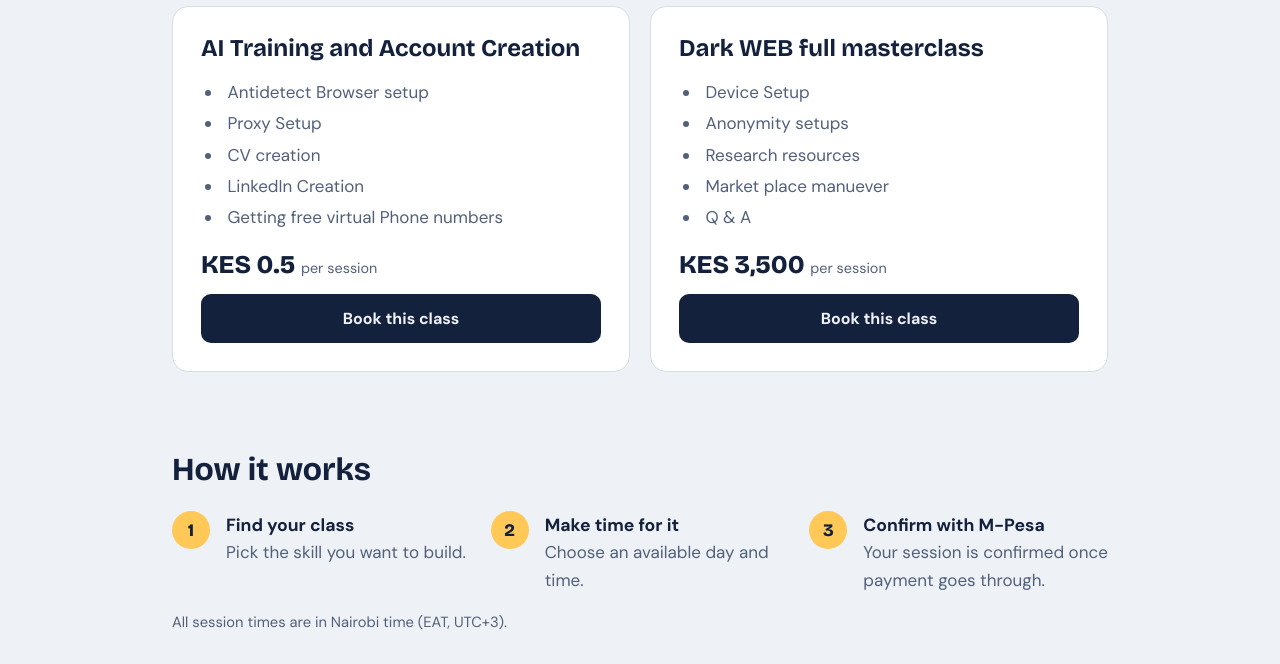
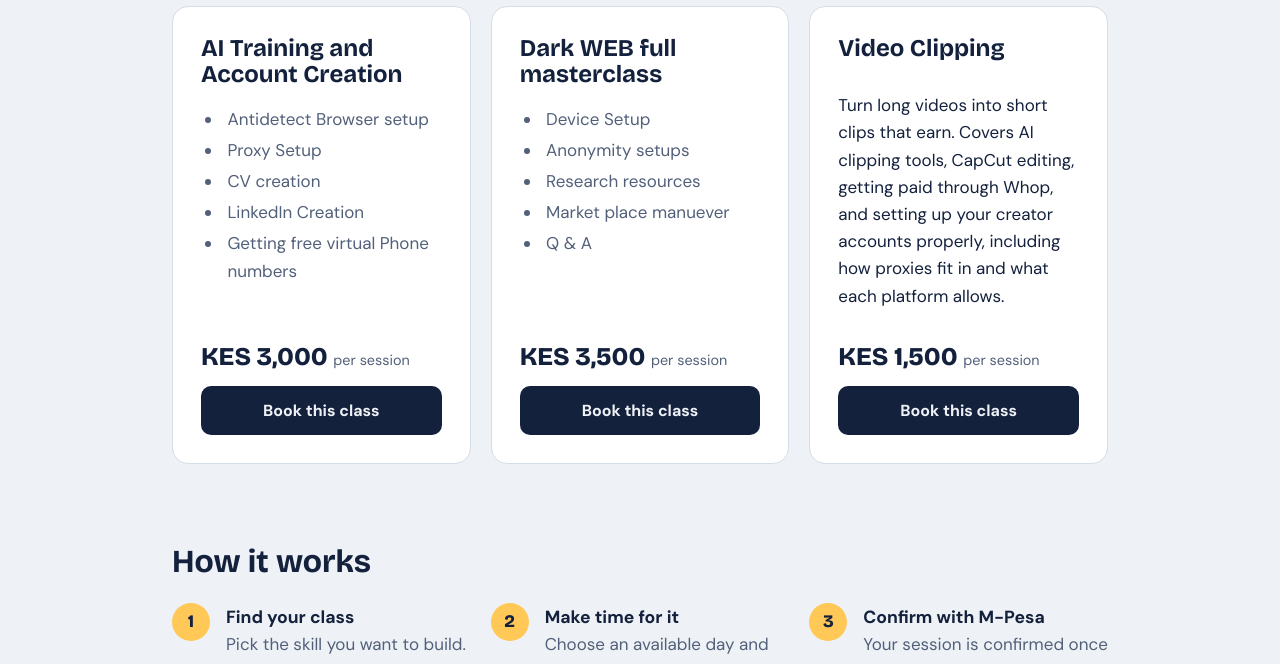
Before and after one commit to sharpestkorner/sharpestkorner, a plain HTML site: page index.html in a window 1280 px wide. Shown: the part 718-1382 px from the top of the page. Drawn offline with nearby package versions, Linux system fonts and the light colour scheme.

Commit message:
Add files via upload

```diff
--- a/index.html
+++ b/index.html
@@ -105,8 +105,9 @@ footer{padding:36px 0;border-top:1px solid var(--line);color:var(--muted);font-s
 // ===== EDIT THESE =====
 const API_URL = "https://sharpestkorner.atienoochola123.workers.dev";
 const CLASSES = [
-  {id:"ai", title:"AI Training and Account Creation", price:0.50, topics:["Antidetect Browser setup", "Proxy Setup", "CV creation", "LinkedIn Creation", "Getting free virtual Phone numbers"]},
-  {id:"darkweb", title:"Dark WEB full masterclass", price:3500, topics:["Device Setup", "Anonymity setups", "Research resources", "Market place manuever", "Q & A"]}
+  {id:"ai", title:"AI Training and Account Creation", price:3000, topics:["Antidetect Browser setup", "Proxy Setup", "CV creation", "LinkedIn Creation", "Getting free virtual Phone numbers"]},
+  {id:"darkweb", title:"Dark WEB full masterclass", price:3500, topics:["Device Setup", "Anonymity setups", "Research resources", "Market place manuever", "Q & A"]},
+  {id:"clipping", title:"Video Clipping", price:1500, desc:"Turn long videos into short clips that earn. Covers AI clipping tools, CapCut editing, getting paid through Whop, and setting up your creator accounts properly, including how proxies fit in and what each platform allows."}
 ];
 const HOURS = [9,10,11,12,14,15,16,17];  // available start hours (24h, EAT)
 const DAYS_AHEAD = 14, SKIP_SUNDAYS = true;
@@ -117,7 +118,7 @@ let current = null;
 $("yr").textContent = new Date().getFullYear();
 
 $("list").innerHTML = CLASSES.map(c => `
-  <article class="card"><h3>${c.title}</h3><ul>${c.topics.map(topic => `<li>${topic}</li>`).join("")}</ul>
+  <article class="card"><h3>${c.title}</h3>${c.desc ? `<p>${c.desc}</p>` : `<ul>${c.topics.map(topic => `<li>${topic}</li>`).join("")}</ul>`}
   <div class="price">KES ${c.price.toLocaleString()} <small>per session</small></div>
   <button class="btn" data-id="${c.id}">Book this class</button></article>`).join("");
 $("list").addEventListener("click", e => {
@@ -162,7 +163,7 @@ $("pay").onclick = async () => {
     if (!r.ok) throw new Error(j.error || "Could not start payment.");
     say("Enter your M-Pesa PIN on your phone to confirm…");
     for (let i = 0; i < 30; i++){
-      await new Promise(s => setTimeout(s, 0.50));
+      await new Promise(s => setTimeout(s, 3000));
       const s = await (await fetch(`${API_URL}/status?id=${j.id}`)).json();
       if (s.status === "paid"){ $("formWrap").hidden = true; return say("Payment received. Your session is booked for " + body.date + " at " + body.time + " EAT. We'll email you the details.", "ok"); }
       if (s.status === "failed") throw new Error("Payment was cancelled or failed. Try again.");
--- a/worker.js
+++ b/worker.js
@@ -7,6 +7,7 @@
 const CLASSES = {
   ai: { title: "AI Training and Account Creation", price: 3000 },
   darkweb: { title: "Dark WEB full masterclass", price: 3500 },
+  clipping: { title: "Video Clipping", price: 1500 },
 };
 
 const cors = env => ({
```
